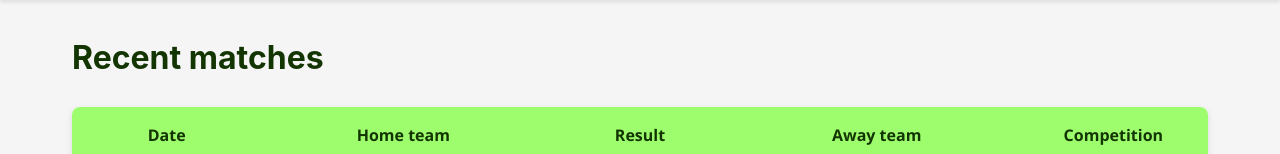
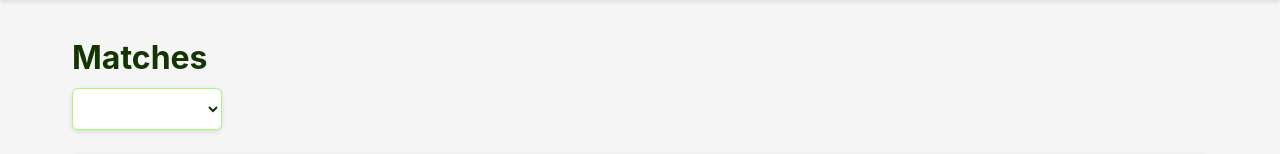
Before and after one commit to marcc28/Practica_PW, a Django app: page /matches/ in a window 1280 px wide. Shown: the part 88-242 px from the top of the page. Run offline with Django 5.2, Linux system fonts and the light colour scheme; data that the repository does not hold is empty.

Commit message:
implementacio filtre jornada

```diff
--- a/web/static/styles/matches.css
+++ b/web/static/styles/matches.css
@@ -180,3 +180,34 @@
     box-shadow: 0 0 15px rgba(0,0,0,0.3);
     /* Si quieres un tamaño fijo puedes usar height, pero no es obligatorio */
 }
+
+/* Estilo para el selector de jornada */
+#selector-jornada {
+    padding: 0.5rem 1rem;
+    font-size: 1rem;
+    font-family: 'Segoe UI', Tahoma, Geneva, Verdana, sans-serif;
+    border: 1.5px solid #9dfd6d;
+    border-radius: 6px;
+    background-color: white;
+    color: #133502;
+    cursor: pointer;
+    transition: border-color 0.3s ease;
+    outline: none;
+    min-width: 150px;
+    box-shadow: 0 2px 5px rgba(0,0,0,0.1);
+    margin-top: 5px;
+}
+
+#selector-jornada:hover,
+#selector-jornada:focus {
+    border-color: #7cd14a;
+    box-shadow: 0 0 8px #7cd14a;
+}
+
+/* Label del selector para que tenga un poco de margen */
+label[for="selector-jornada"] {
+    font-weight: 600;
+    color: #2c3e50;
+    margin-right: 0.5rem;
+    font-family: 'Segoe UI', Tahoma, Geneva, Verdana, sans-serif;
+}
--- a/web/templates/base.html
+++ b/web/templates/base.html
@@ -19,7 +19,7 @@
                 {% if user.is_authenticated %}
                     <a href="{% url 'teams' %}">Teams</a>
                     <a href="{% url 'players' %}">Players</a>
-                    <a href="{% url 'matches' %}">Recent matches</a>
+                    <a href="{% url 'matches' %}">Matches</a>
                     <a href="{% url 'logout' %}">Logout</a>
                 {% else %}
                     <a href="{% url 'login' %}">Login</a>
--- a/web/templates/match.html
+++ b/web/templates/match.html
@@ -5,7 +5,10 @@
     <script src="{% static 'scripts/matches.js' %}"></script>
     <link rel="stylesheet" href="{% static 'styles/matches.css' %}">
 
-    <h1>Recent matches</h1>
+    <h1>Matches</h1>
+
+    <select id="selector-jornada"></select>
+
     <table id="tabla-matches">
         <thead>
         <tr>
@@ -18,6 +21,7 @@
         </thead>
         <tbody></tbody>
     </table>
+
     <div id="popup-partido" class="popup-modal" style="display:none;">
         <div class="popup-contenido">
             <span id="cerrar-popup" style="cursor:pointer; float:right; font-size:20px;">&times;</span>
```
Also changed, not shown: web/static/scripts/matches.js (+38 -6 lines), db.sqlite3.
